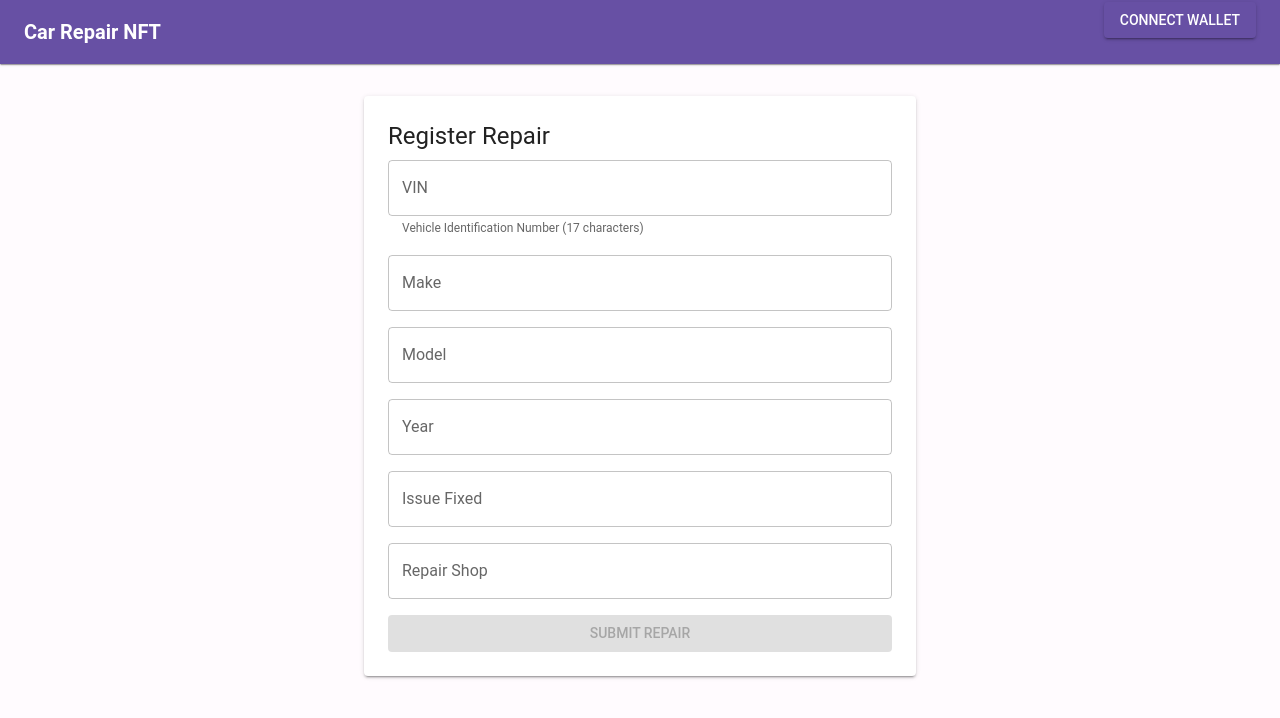
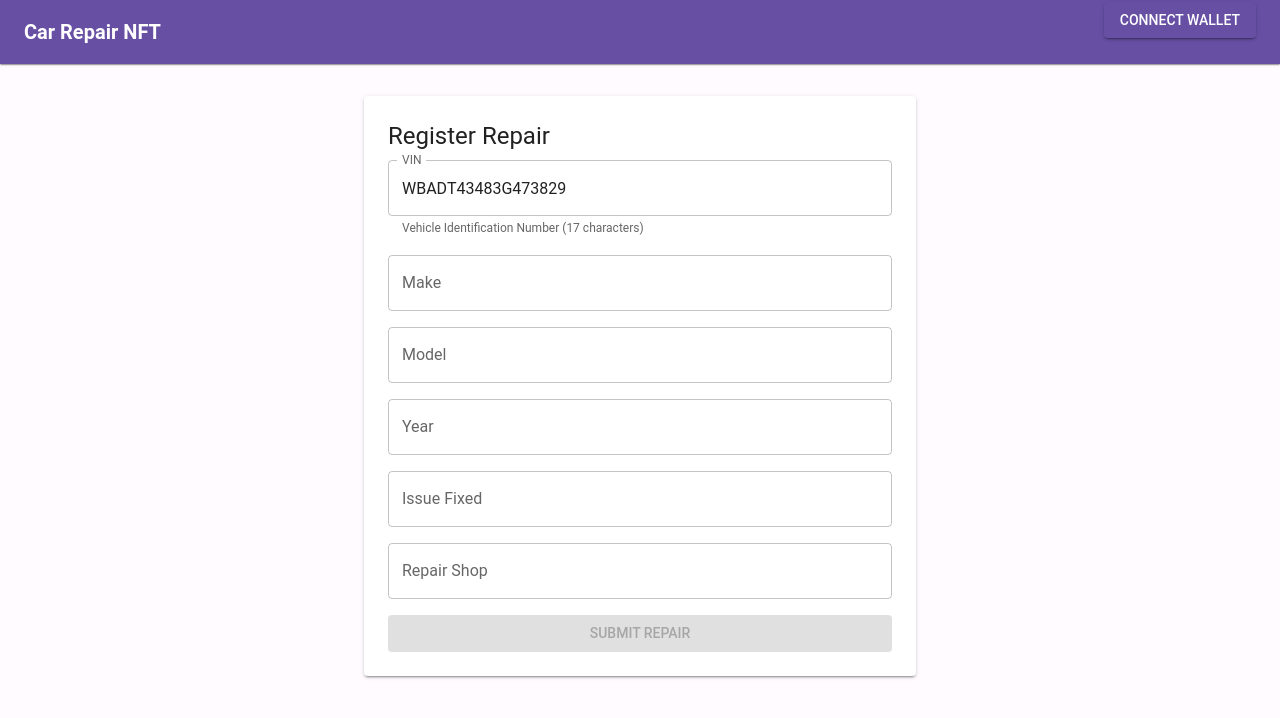
Before and after one commit to Budenkinder/car_nft, a React (Create React App) app in the folder frontend/: page / in a window 1280 px wide. Shown: the top 718 px of the page. Built offline with nearby package versions, Linux system fonts and the light colour scheme.

Commit message:
add default test value for vin

```diff
--- a/frontend/src/App.js
+++ b/frontend/src/App.js
@@ -38,7 +38,7 @@ const theme = createTheme({
 });
 
 function App() {
-  const [vin, setVin] = useState("");
+  const [vin, setVin] = useState("WBADT43483G473829");
   const [make, setMake] = useState("");
   const [model, setModel] = useState("");
   const [year, setYear] = useState("");
```
